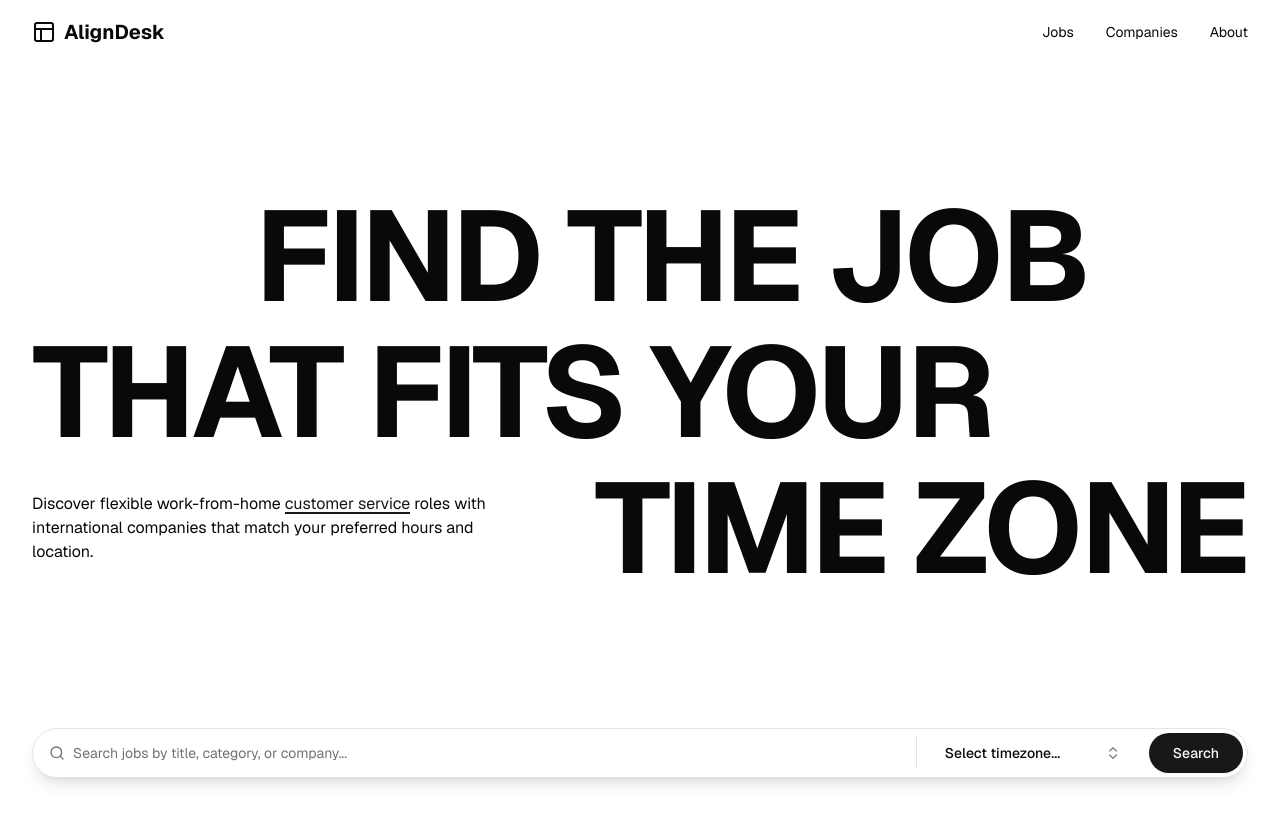
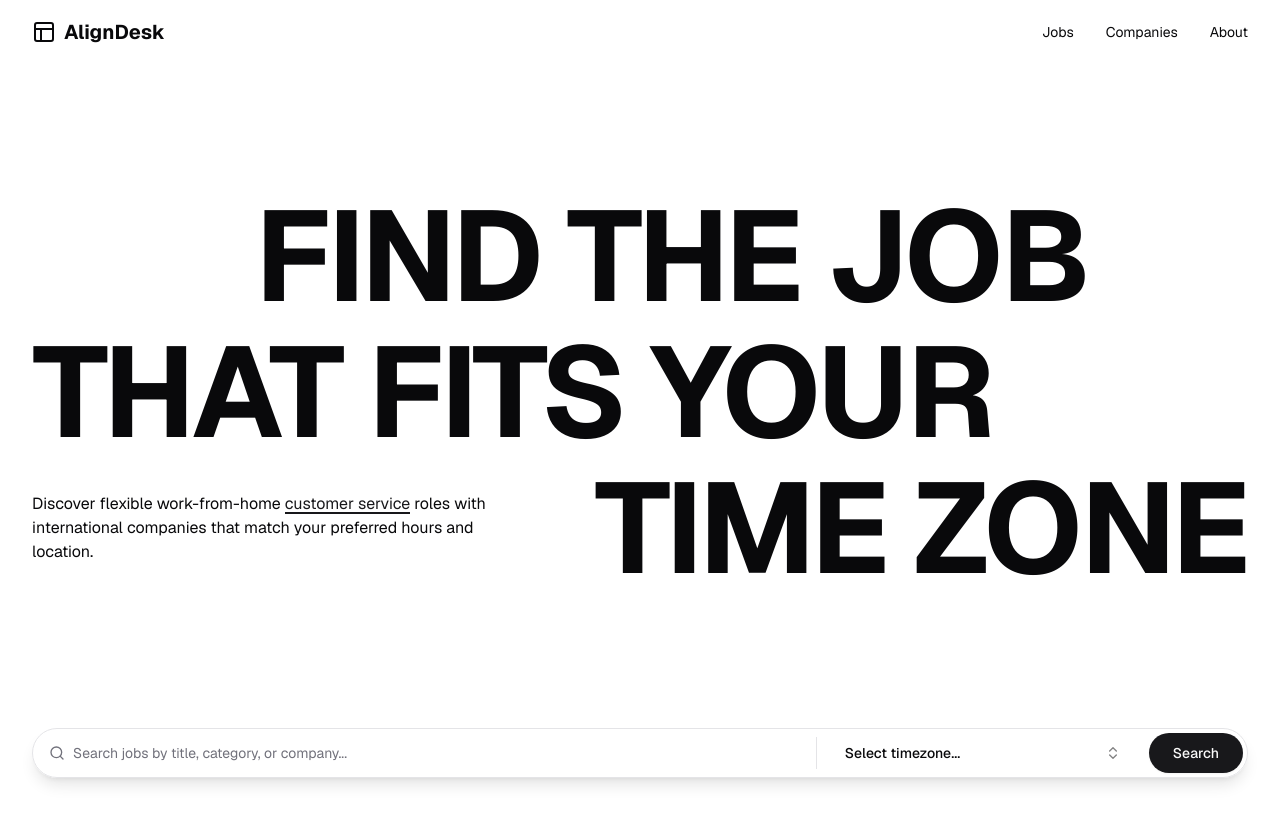
Before and after one commit to katsuragawaa/aligndesk, a Next.js app: page / in a window 1280 px wide. Shown: the top 824 px of the page. Built offline with nearby package versions, Linux system fonts and the light colour scheme.

Commit message:
fix: adjust input and popover dimensions for better layout in search form

```diff
--- a/app/page.tsx
+++ b/app/page.tsx
@@ -68,7 +68,7 @@ export default function Home() {
               </div>
             </h1>
             <form className="bg-background/80 mt-32 flex w-full items-center gap-4 rounded-full border p-1 shadow-lg backdrop-blur-sm">
-              <div className="relative flex-1">
+              <div className="relative flex-[2]">
                 <Search className="text-muted-foreground absolute top-1/2 left-3 h-4 w-4 -translate-y-1/2" />
                 <Input
                   type="text"
@@ -83,7 +83,7 @@ export default function Home() {
                     variant="outline"
                     role="combobox"
                     aria-expanded={open}
-                    className="h-10 w-[200px] justify-between border-0 shadow-none"
+                    className="h-10 w-[300px] justify-between border-0 shadow-none"
                   >
                     {value
                       ? timezones.find((timezone) => timezone.value === value)
@@ -92,7 +92,7 @@ export default function Home() {
                     <ChevronsUpDown className="ml-2 h-4 w-4 shrink-0 opacity-50" />
                   </Button>
                 </PopoverTrigger>
-                <PopoverContent className="w-[200px] p-0">
+                <PopoverContent className="w-[300px] p-0">
                   <Command>
                     <CommandInput placeholder="Search timezone..." />
                     <CommandEmpty>No timezone found.</CommandEmpty>
```
